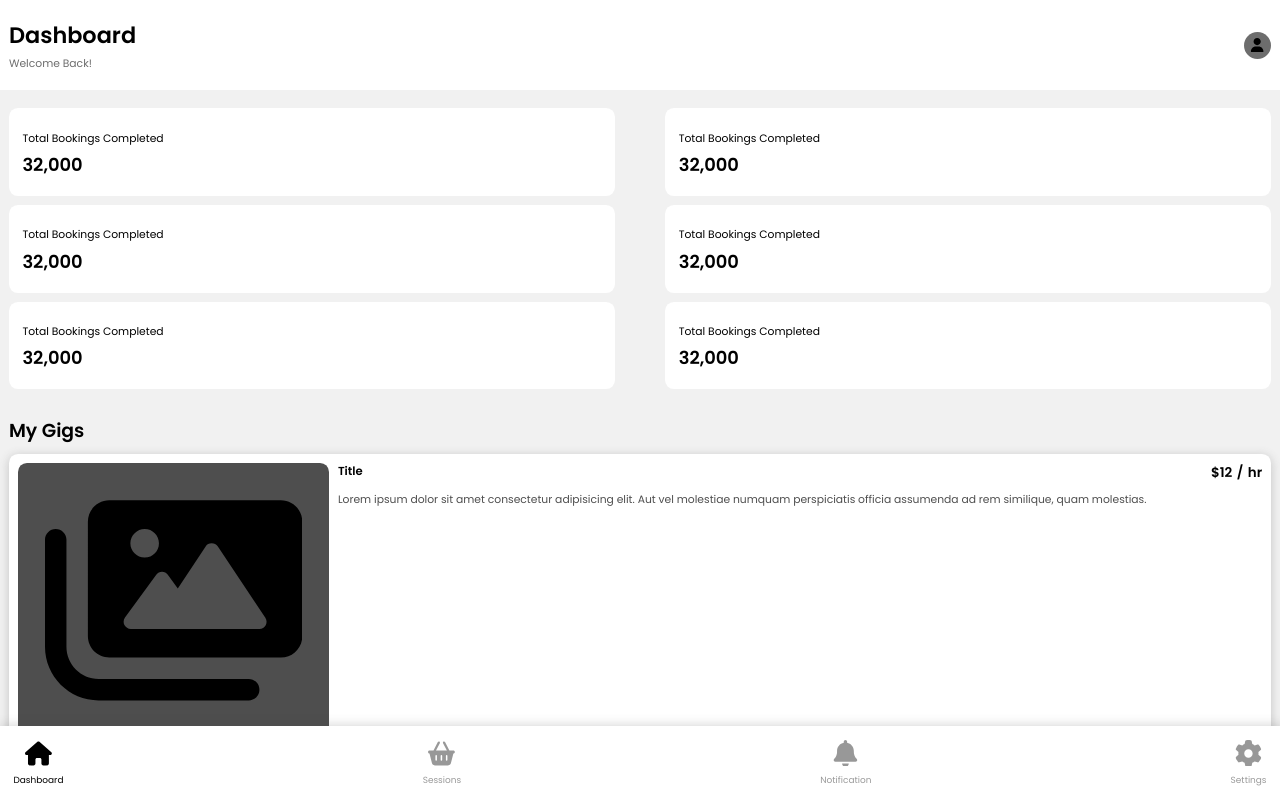
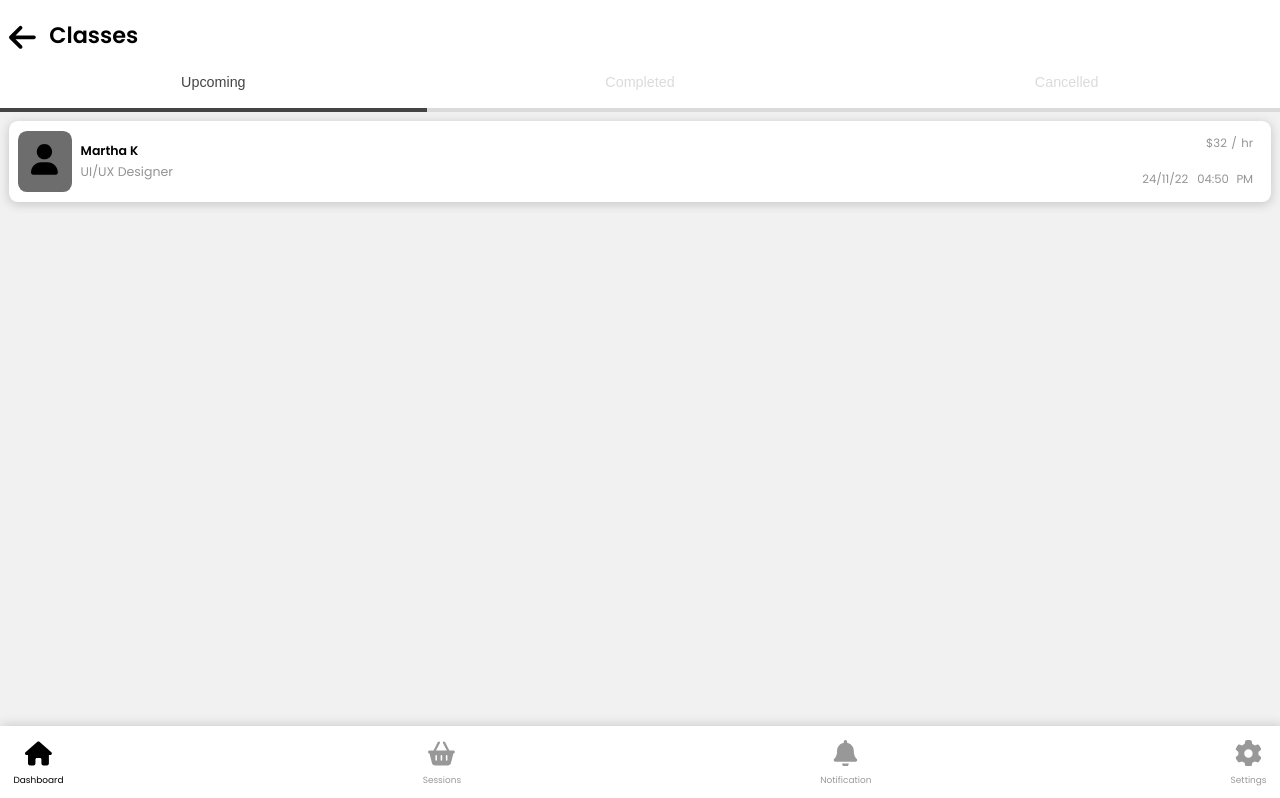
Before and after one commit to AbbasSaad27/Consult-team, a React (Create React App) app: page / in a window 1280 px wide. Shown: the top 798 px of the page. Built offline with nearby package versions, Linux system fonts and the light colour scheme.

Commit message:
Made the classes screen

```diff
--- a/src/App.js
+++ b/src/App.js
@@ -1,10 +1,12 @@
 
 import Dashboard from './pages/dashboard/dashboard.page';
+import SessionsPage from './pages/dashboard/Sessions/sessions.page';
 
 function App() {
   return (
     <div className="App">
-      <Dashboard />
+      {/* <Dashboard /> */}
+      <SessionsPage/>
     </div>
   );
 }
--- a/src/components/class-card/class-card.component.jsx
+++ b/src/components/class-card/class-card.component.jsx
@@ -3,7 +3,7 @@ import PriceTime from '../price-time/price-time.component'
 import UserPfp from '../user-pfp/user-pfp.component'
 import UserShortInfo from '../user-short-info/user-short-info.component'
 
-import "./class-card.styles"
+import "./class-card.styles.css"
 
 const CardClass = () => {
     return (
--- a/src/components/class-card/class-card.styles.css
+++ b/src/components/class-card/class-card.styles.css
@@ -0,0 +1,21 @@
+.user-info-container, .class-card {
+    display: flex;
+}
+
+.user-info-container {
+    align-items: center;
+    flex: 1;
+}
+
+.class-card {
+    background-color: white;
+    justify-content: space-between;
+    padding: 1.5rem 2rem 1.5rem 1rem;
+    box-shadow: 0px 2px 10px 1px #4e4e4e3b;
+    height: 9rem;
+    border-radius: 1rem;
+}
+
+.pfp-container {
+    width: 6rem;
+}
--- a/src/components/price-time/price-time.styles.css
+++ b/src/components/price-time/price-time.styles.css
@@ -1,11 +1,15 @@
 .price {
     display: block;
     margin-bottom: auto;
+    margin-left: auto;
 }
 
 .price-time-container {
-    color: #d1d1d1;
-    font-size: 1.2rem;
+    color: #949494;
+    font-size: 1.3rem;
+    display: flex;
+    flex-direction: column;
+    justify-content: space-evenly;
 }
 
 .date {
--- a/src/components/user-pfp/user-pfp.component.jsx
+++ b/src/components/user-pfp/user-pfp.component.jsx
@@ -8,9 +8,9 @@ import "./user-pfp.styles.css"
 const UserPfp = () => {
     return (
         <div className="userPfp-container">
-            <UserIcon />
+            <UserIcon className="user-icon"/>
         </div>
     )
 }
 
-export default UserPfp
+export default UserPfp;
--- a/src/components/user-pfp/user-pfp.styles.css
+++ b/src/components/user-pfp/user-pfp.styles.css
@@ -1,6 +1,7 @@
 .userPfp-container {
     width: 100%;
-    height: 100%;
+    /* height: 100%; */
     background-color: #6d6d6d;
     border-radius: 1rem;
+    padding: 1.5rem;
 }
--- a/src/components/user-short-info/user-short-info.styles.css
+++ b/src/components/user-short-info/user-short-info.styles.css
@@ -0,0 +1,12 @@
+.user-short-info-container {
+    font-size: 1.4rem;
+    margin-left: 1rem;
+}
+
+.user-name {
+    margin-bottom: .3rem;
+}
+
+.user-work {
+    color: #949494;
+}
--- a/src/index.css
+++ b/src/index.css
@@ -18,3 +18,12 @@ body {
 ul {
   list-style: none;
 }
+
+.ml-1 {
+  margin-left: 1.5rem;
+}
+
+.btn {
+  border: none;
+  background-color: white;
+}
--- a/src/pages/dashboard/Sessions/sessions.page.jsx
+++ b/src/pages/dashboard/Sessions/sessions.page.jsx
@@ -1,11 +1,31 @@
-import React from "react"
+import React, { useState } from "react"
+
+import {ReactComponent as ArrowLeft} from "../../../icons/arrow-left.svg"
 import FooterNav from "../../../components/footer-nav/footer-nav.component"
 
 import "./sessions.styles.css"
+import CardClass from "../../../components/class-card/class-card.component"
 
 const SessionsPage = () => {
+
+    const [tab, setTab] = useState(1)
+
     return (
         <div className="page page-sessions">
+            <div className="page-header justify-none sessions-header">
+                <div className="head-top">
+                    <ArrowLeft className="icon arrow-left"/>
+                    <h1 className="page-title ml-1 d-inline-blk">Classes</h1>
+                </div>
+                <div className="page-navigation-tab">
+                    <button type="button" className={`btn tab-btn tab1 ${tab === 1 ? "tab-active" : ""}`} onClick={() => setTab(1)}>Upcoming</button>
+                    <button type="button" className={`btn tab-btn tab1 ${tab === 2 ? "tab-active" : ""}`} onClick={() => setTab(2)}>Completed</button>
+                    <button type="button" className={`btn tab-btn tab1 ${tab === 3 ? "tab-active" : ""}`} onClick={() => setTab(3)}>Cancelled</button>
+                </div>
+            </div>
+            <div className="classes-container">
+                <CardClass />
+            </div>
             <FooterNav />
         </div>
     )
--- a/src/pages/dashboard/Sessions/sessions.styles.css
+++ b/src/pages/dashboard/Sessions/sessions.styles.css
@@ -0,0 +1,42 @@
+.justify-none {
+    justify-content: unset;
+}
+
+.arrow-left {
+    width: 3rem;
+}
+
+.sessions-header {
+    flex-direction: column;
+    align-items: unset;
+    padding-bottom: 0;
+    padding: 0;
+}
+
+.head-top {
+    display: flex;
+    align-items: center;
+    padding: 2rem 1rem 0;
+}
+
+.page-navigation-tab {
+    display: flex;
+}
+
+.tab-btn {
+    flex: 1;
+    padding: 2rem 1rem;
+    border-bottom: 4px solid #dbdbdb;
+    font-size: 1.6rem;
+    color: #dbdbdb;
+    transition: all 0.3s;
+}
+
+.tab-active {
+    border-color: #444444;
+    color: #444444;
+}
+
+.classes-container {
+    padding: 1rem 1rem 0;
+}
```
Also changed, not shown: src/icons/arrow-left.svg (added).
